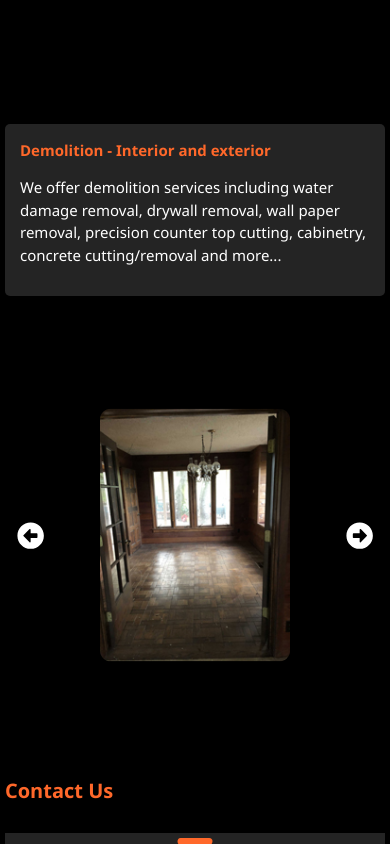
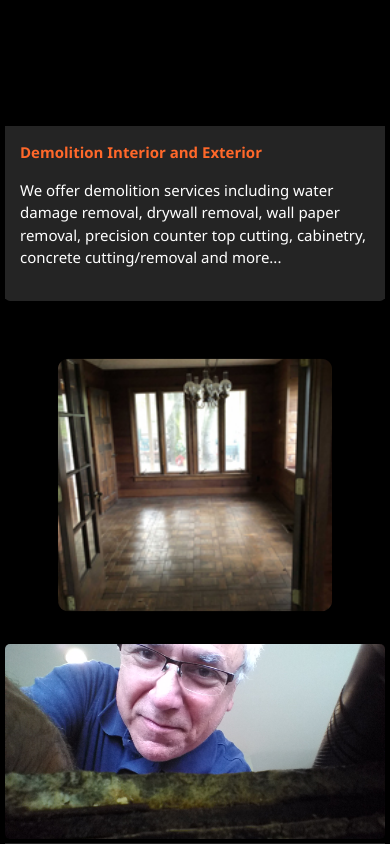
Before and after one commit to Garrettvk/Greater-Works-Website, a React (Create React App) app in the folder simple-app/: page / in a window 390 px wide. Shown: the part 3180-4024 px from the top of the page. Built offline with nearby package versions, Linux system fonts and the light colour scheme.

Commit message:
3rd row added

```diff
--- a/simple-app/src/components/App.js
+++ b/simple-app/src/components/App.js
@@ -1,7 +1,6 @@
 import { ContentBlocks } from './ContentBlocks';
 import { Links } from './Links';
 import { Contact } from './Contact';
-import { DemolitionVideo } from './DemolitionVideo';
 import 'styles/App.css';
 
 // image imports
@@ -9,9 +8,6 @@ import logo from "images/construction-logo.png";
 
 // components
 import Form from 'components/form/Form';
-import ImageSlider from 'components/slideshow/ImageSlider';
-import { SliderData } from 'components/slideshow/SliderData';
-
 
 function App() {
     return (
@@ -22,10 +18,6 @@ function App() {
             <img src={logo} alt="logo" className="logo" />
 
             <ContentBlocks />
-
-            <ImageSlider slides={SliderData} />
-
-            <DemolitionVideo />
 
             <Contact />
 
--- a/simple-app/src/components/ContentBlock.js
+++ b/simple-app/src/components/ContentBlock.js
@@ -1,14 +1,18 @@
 import React from "react";
-export function ContentBlock({ image, alt, className, id, label, body, phone, list, beforeAndAfter}) {
-    const bodyText = body.map((text) => <p>{text}</p>);
+export function ContentBlock({ image, slideshow, video, alt, className, id, label, body, phone, list, beforeAndAfter}) {
+    const bodyText = body?.map((text) => <p>{text}</p>);
     return (
         <>
-            <img src={image} alt={alt} className={className} />
+            {image && <img src={image} alt={alt} className={className} />}
+
+            {slideshow && <div className={className} style={{height: "0", marginTop: "41px"}}>{slideshow}</div>}
+
+            {video && <div className={className}>{video}</div>}
 
             {/* container for before and after text */}
             {beforeAndAfter}
 
-            <div id={id}>
+            {id && <div id={id}>
                 <b className="content__title">{label}</b>
 
                 {bodyText}
@@ -17,6 +21,7 @@ export function ContentBlock({ image, alt, className, id, label, body, phone, li
 
                 {list}
             </div>
+            }
         </>
     );
 }
--- a/simple-app/src/components/ContentBlocks.js
+++ b/simple-app/src/components/ContentBlocks.js
@@ -7,9 +7,13 @@ import design from "./../images/design1.jpg";
 import rails from "./../images/rails1.jpg";
 import trim from "./../images/trim1.jpg";
 import repairs from "./../images/repairs1.jpg";
+import owner from "./../images/WVK2020.jpeg";
 
 // components
 import { ContentBlock } from "./ContentBlock";
+import { DemolitionVideo } from "./DemolitionVideo";
+import ImageSlider from "./slideshow/ImageSlider";
+import { SliderData } from "./slideshow/SliderData";
 
 export function ContentBlocks() {
     return (
@@ -109,6 +113,35 @@ export function ContentBlocks() {
                 ]}
                 phone={<a href="tel:18054007129">(805) 400-7129</a>}
             />
+
+            {/* seventh image */}
+            <ContentBlock
+                video={<DemolitionVideo/>}
+                alt={"staircase"}
+                className={"image7"}
+                id={"content7"}
+                label={"Demolition Interior and Exterior"}
+                body={[
+                    "We offer demolition services including water damage removal, drywall removal, wall paper removal, precision counter top cutting, cabinetry, concrete cutting/removal and more...",
+                ]}
+            />
+
+            {/* eighth image */}
+            <ContentBlock
+                slideshow={<ImageSlider slides={SliderData} />}
+            />
+
+            {/* ninth image */}
+            <ContentBlock
+                image={owner}
+                alt={"man holding on for dear life"}
+                className={"image9"}
+                id={"content9"}
+                label={"Escrow Repair Specialists"}
+                body={[
+                    "Thank you for looking at our website. My building background started early, from tree houses with neighborhood kids to my first Building Permit in 2001. It has been a lifetime of experience and a journey well traveled. My crew and I look forward to serving you! CSLB General Contractor No.1040332",
+                ]}
+            />
         </>
     );
 }
--- a/simple-app/src/components/slideshow/ImageSlider.js
+++ b/simple-app/src/components/slideshow/ImageSlider.js
@@ -13,10 +13,6 @@ function ImageSlider({ slides }) {
         setCurrent(current === length - 1 ? 0 : current + 1)
     }
 
-    const prevSlide = () => {
-        setCurrent(current === 0 ? length - 1 : current - 1)
-    }
-
     // goes to next slide ever 7 seconds
     useEffect(() => {
         const interval = setInterval(() => {
@@ -27,10 +23,6 @@ function ImageSlider({ slides }) {
 
     return (
         <section className="slider">
-
-            <FaArrowAltCircleLeft className="left-arrow" onClick={prevSlide} />
-
-            <FaArrowAltCircleRight className="right-arrow" onClick={nextSlide} />
 
             {
                 SliderData.map((slide, index) => {
--- a/simple-app/src/styles/App.css
+++ b/simple-app/src/styles/App.css
@@ -59,7 +59,7 @@ a:visited {
     display: grid;
     height: 100vh;
     grid-template-columns: 1fr 1fr 1fr;
-    grid-template-rows: 2fr 1.5fr 1.5fr 1.5fr 1.5fr 1.5fr 1.5fr;
+    grid-template-rows: 2fr 1.5fr 1.5fr 1.5fr 1.5fr 1.5fr 1.5fr 1.5fr;
     grid-template-areas:
         'logo logo logo'
         'image1 image2 image3'
@@ -67,6 +67,8 @@ a:visited {
         'content1 content2 content3'
         'image4 image5 image6'
         'content4 content5 content6'
+        'image7 image8 image9'
+        'content7 content8 content9'
         'demolitionVideo demolitionVideo demolitionVideo'
         'slideshow slideshow slideshow'
         'contact contact contact'
@@ -98,7 +100,10 @@ a:visited {
 .image3,
 .image4,
 .image5,
-.image6 {
+.image6,
+.image7,
+.image8,
+.image9 {
     width: 100%;
     object-fit: cover;
     height: 15vw;
@@ -137,6 +142,18 @@ a:visited {
     grid-area: image6;
 }
 
+.image7 {
+    grid-area: image7;
+}
+
+.image8 {
+    grid-area: image8;
+}
+
+.image9 {
+    grid-area: image9;
+}
+
 .contact {
     grid-area: contact;
 }
@@ -146,7 +163,10 @@ a:visited {
 #content3,
 #content4,
 #content5,
-#content6 {
+#content6,
+#content7,
+#content8,
+#content9 {
     margin-bottom: 25px; /* adds space below content areas */
     padding: 15px; /* adds space on the inside of content areas */
 }
@@ -158,6 +178,9 @@ a:visited {
 #content4,
 #content5,
 #content6,
+#content7,
+#content8,
+#content9,
 .contact__email,
 .contact__phone,
 input,
@@ -195,6 +218,18 @@ ul {
     grid-area: content6;
 }
 
+#content7 {
+    grid-area: content7;
+}
+
+#content8 {
+    grid-area: content8;
+}
+
+#content9 {
+    grid-area: content9;
+}
+
 .form-container {
     grid-area: contact__form;
 }
@@ -209,9 +244,18 @@ ul {
 }
 
 @media only screen and (max-width: 800px) {
+
+    img.image9 {
+        margin-top: 71%;
+    }
+
+    .slider {
+        width: 100%;
+    }
+
     .container {
         grid-template-columns: 1fr;
-        grid-template-rows: 0.4fr 0.4fr 2.2fr 1.2fr 1.2fr 1.2fr 1fr;
+        grid-template-rows: 0.4fr 0.4fr 2.2fr 1.2fr 1.2fr 1.2fr 1.2fr 1.2fr 1.2fr 1fr;
         grid-template-areas:
             'logo'
             'image1'
@@ -227,8 +271,12 @@ ul {
             'content5'
             'image6'
             'content6'
-            'demolitionVideo'
-            'slideshow'
+            'image7'
+            'content7'
+            'image8'
+            'content8'
+            'image9'
+            'content9'
             'contact'
             'contact__form'
             'links';
@@ -239,7 +287,10 @@ ul {
     .image3,
     .image4,
     .image5,
-    .image6 {
+    .image6,
+    .image7,
+    .image8,
+    .image9 {
         width: 100%;
         object-fit: cover;
         height: 50vw;
--- a/simple-app/src/styles/DemolitionVideo.css
+++ b/simple-app/src/styles/DemolitionVideo.css
@@ -7,10 +7,11 @@
 
 /* size a position of video */
 .demolitionVideo > video {
-    height: 696px;
-    object-fit: none;
+    height: 15vw;
+    object-fit: cover;
     width: 100%;
-    object-position: 50% -489px;
+    object-position: 0px 33%;
+    border-radius: 5px;
 }
 
 /* size and position of content under video */
@@ -23,7 +24,8 @@
     /* change size of video to look better on mobile */
     .demolitionVideo > video {
         height: auto;
-        object-fit: contain;
-        object-position: unset;
+        object-fit: cover;
+        object-position: 0 -280px;
+        height: 50vw;
       }
 }
--- a/simple-app/src/styles/slideshow.css
+++ b/simple-app/src/styles/slideshow.css
@@ -1,19 +1,16 @@
 section {
-    /* border: solid pink 1px; */
     width: 100%;
 }
 
 .slider {
-    position: relative;
-    height: 60vh; /* height of slideshow container */
-    display: flex;
-    justify-content: center;
-    align-items: center;
+    --dimension: 250px;
+    width: var(--dimension);
+    height: var(--dimension);
+    margin: 0 auto;
 }
 
 /* slideshow images */
 .image {
-    /* border: solid red 1px; */
     display: block;
     margin-left: auto;
     margin-right: auto;
@@ -22,24 +19,6 @@ section {
     max-height: 30vw;
     border-radius: 10px;
     max-width: 50vw;
-}
-
-.left-arrow,
-.right-arrow {
-    font-size: 5vw;
-    position: absolute;
-    color: white;
-    z-index: 10;
-    cursor: pointer;
-    user-select: none;
-}
-
-.right-arrow {
-    right: 15vw;
-}
-
-.left-arrow {
-    left: 15vw;
 }
 
 .slide {
@@ -51,6 +30,8 @@ section {
     opacity: 1;
     transition-duration: 1s;
     transform: scale(1.08);
+    width: 90%;
+    margin: 0 auto;
 }
 
 @media only screen and (max-width: 800px) {
```
